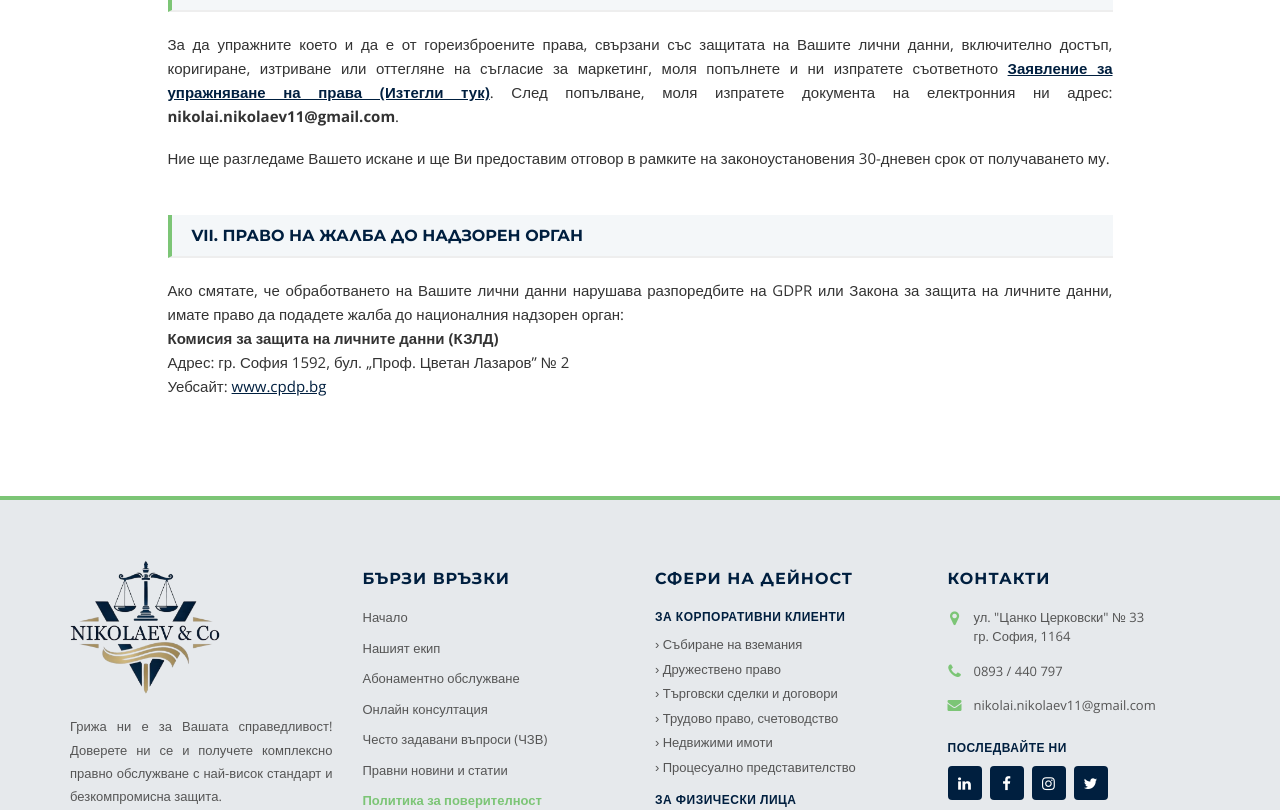
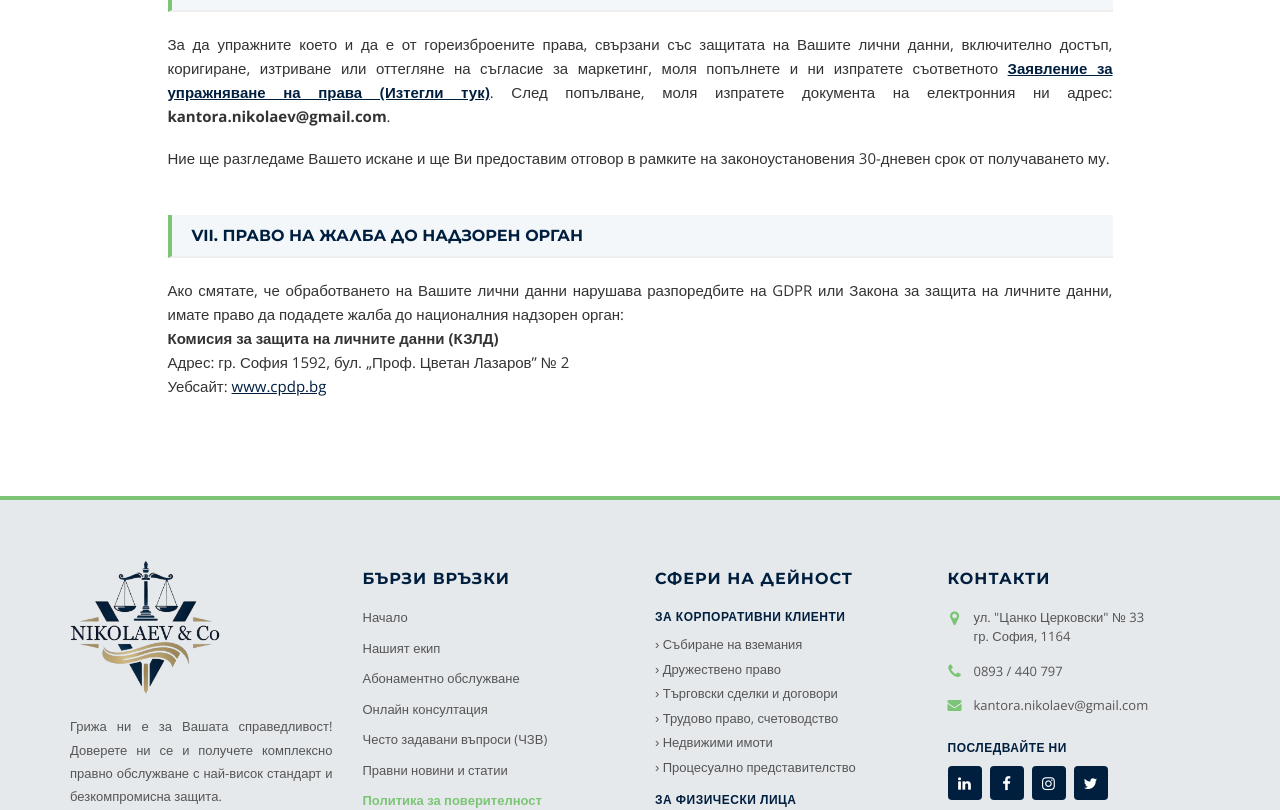
Before and after one commit to NikolaiNikolaev/law-page, a Jekyll site: the page privacy-policy.html, which Jekyll copies as it is, in a window 1280 px wide and 1400 px high, scrolled down 3951 px. Shown: the part 326-1136 px from the top of the window. Built offline with Jekyll 4.4.1, drawn with Linux system fonts in a browser that asks for light colours.

Commit message:
Update privacy-policy.html

```diff
--- a/privacy-policy.html
+++ b/privacy-policy.html
@@ -101,7 +101,7 @@
             </div>
             <div class="info-group">
                 <span class="info-label">Пишете ни:</span>
-                <span class="info-value">nikolai.nikolaev11@gmail.com</span>
+                <span class="info-value">kantora.nikolaev@gmail.com</span>
             </div>
         </div>
 
@@ -336,7 +336,7 @@
                     <p>
                         За да упражните което и да е от гореизброените права, свързани със защитата на Вашите лични данни, включително достъп, коригиране, изтриване или оттегляне на съгласие за маркетинг, моля попълнете и ни изпратете съответното
                         <a href="forms/Zayavlenie-GDPR-1.pdf" target="_blank" class="privacy-link">Заявление за упражняване на права (Изтегли тук)</a>.
-                        След попълване, моля изпратете документа на електронния ни адрес: <strong>nikolai.nikolaev11@gmail.com</strong>.
+                        След попълване, моля изпратете документа на електронния ни адрес: <strong>kantora.nikolaev@gmail.com</strong>.
                     </p>
                     <p>
                         Ние ще разгледаме Вашето искане и ще Ви предоставим отговор в рамките на законоустановения 30-дневен срок от получаването му.
@@ -424,7 +424,7 @@
                     </div>
                     <div style="display: flex; align-items: center; margin-bottom: 25px; font-size: 13px; color: #555;">
                         <i class="fa fa-envelope" style="color: #7cc576; font-size: 14px; margin-right: 12px; width: 14px; text-align: center;"></i>
-                        <a href="mailto:nikolai.nikolaev11@gmail.com?subject=Запитване%20за%20правна%20помощ" style="color: #555; text-decoration: none; transition: color 0.3s;" onmouseover="this.style.color='#7cc576'" onmouseout="this.style.color='#555'">nikolai.nikolaev11@gmail.com</a>
+                        <a href="mailto:kantora.nikolaev@gmail.com?subject=Запитване%20за%20правна%20помощ" style="color: #555; text-decoration: none; transition: color 0.3s;" onmouseover="this.style.color='#7cc576'" onmouseout="this.style.color='#555'">kantora.nikolaev@gmail.com</a>
                     </div>
 
                     <span style="display: block; color: #001F3F; font-size: 12px; font-weight: 700; text-transform: uppercase; margin-bottom: 10px; letter-spacing: 0.5px;">Последвайте ни</span>
```
